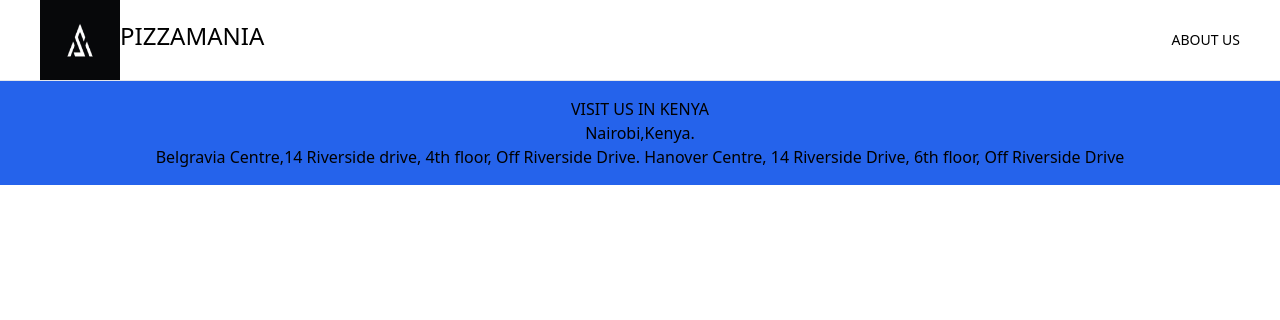
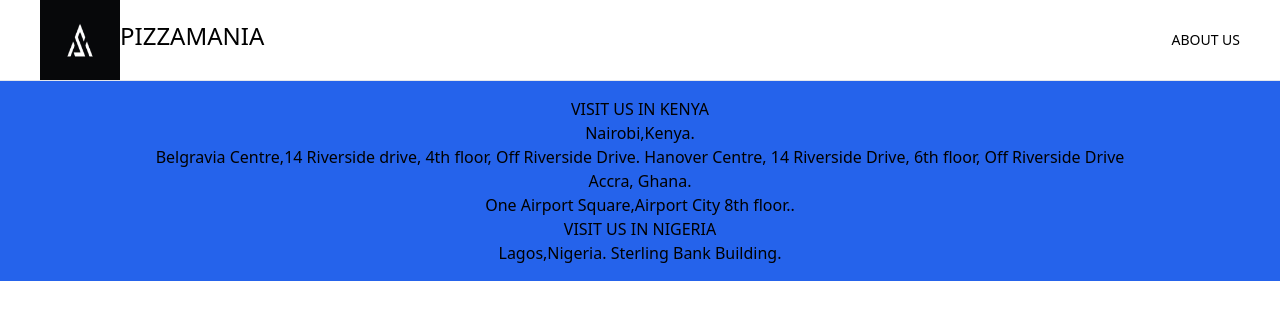
Before and after one commit to kirsten-tay/work, a React (Create React App) app: page / in a window 1280 px wide. Shown: the top 320 px of the page. Built offline with nearby package versions, Linux system fonts and the light colour scheme.

Commit message:
Updated a footer

```diff
--- a/src/components/Footer.jsx
+++ b/src/components/Footer.jsx
@@ -16,6 +16,20 @@ const Footer =()=>{
             6th floor, Off Riverside Drive
 </span>
          </div>
+         <div className="flex flex-col justify-center">
+         <span className="text-bold-2xl"></span>
+         <span>Accra, Ghana.</span>
+          <span>
+            One Airport Square,Airport City
+          8th floor..
+         </span>
+         </div>
+         <div className="flex flex-col justify-center">
+         <span className="text-bold-2xl">VISIT US IN NIGERIA</span>
+          <span> Lagos,Nigeria.
+
+          Sterling Bank Building.</span>
+         </div>
         </div>
   </div>
 
```
